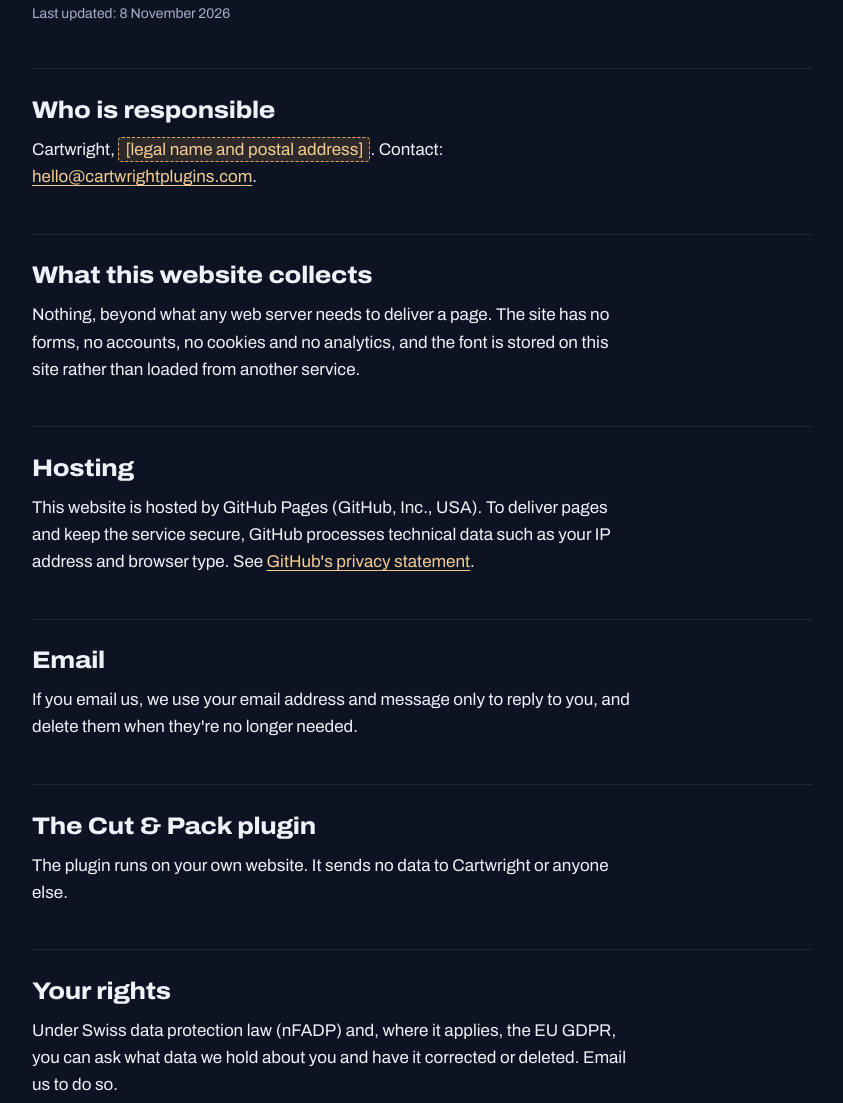
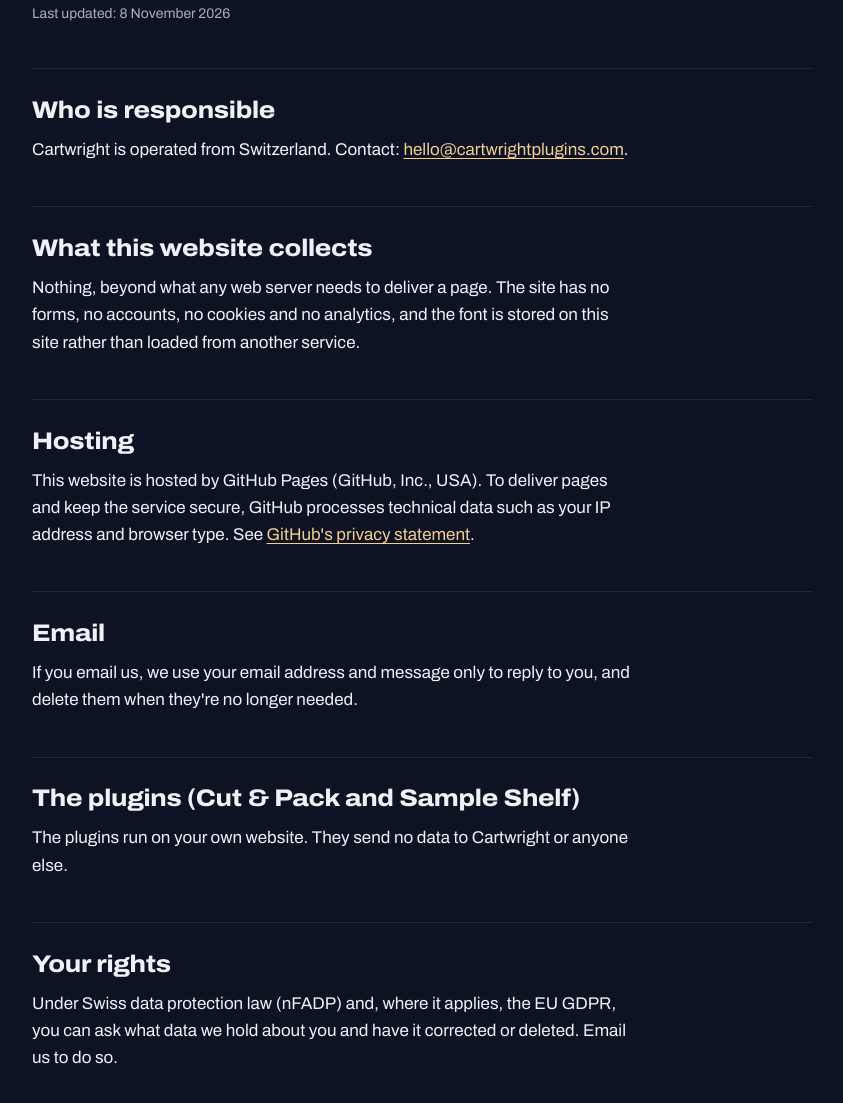
Before and after one commit to Thediver88/cartwright-website, a plain HTML site: page privacy/index.html in a window 1280 px wide. Shown: the part 256-1359 px from the top of the page, without its empty margins (38-881 px from the left). Drawn offline with Linux system fonts and the light colour scheme.

Commit message:
Privacy: operated from Switzerland; cover both plugins
Co-Authored-By: Claude Sonnet 5.5 <noreply@anthropic.com>
Claude-Session: https://claude.ai/code/session_01SuixH6NmEyN5qcKst1Ya2f

```diff
--- a/privacy/index.html
+++ b/privacy/index.html
@@ -36,7 +36,7 @@
 				<p class="note">Last updated: 8 November 2026</p>
 
 				<h2>Who is responsible</h2>
-				<p>Cartwright, <span class="todo">[legal name and postal address]</span>. Contact: <a href="mailto:hello@cartwrightplugins.com">hello@cartwrightplugins.com</a>.</p>
+				<p>Cartwright is operated from Switzerland. Contact: <a href="mailto:hello@cartwrightplugins.com">hello@cartwrightplugins.com</a>.</p>
 
 				<h2>What this website collects</h2>
 				<p>Nothing, beyond what any web server needs to deliver a page. The site has no forms, no accounts, no cookies and no analytics, and the font is stored on this site rather than loaded from another service.</p>
@@ -47,8 +47,8 @@
 				<h2>Email</h2>
 				<p>If you email us, we use your email address and message only to reply to you, and delete them when they're no longer needed.</p>
 
-				<h2>The Cut &amp; Pack plugin</h2>
-				<p>The plugin runs on your own website. It sends no data to Cartwright or anyone else.</p>
+				<h2>The plugins (Cut &amp; Pack and Sample Shelf)</h2>
+				<p>The plugins run on your own website. They send no data to Cartwright or anyone else.</p>
 
 				<h2>Your rights</h2>
 				<p>Under Swiss data protection law (nFADP) and, where it applies, the EU GDPR, you can ask what data we hold about you and have it corrected or deleted. Email us to do so.</p>
```
